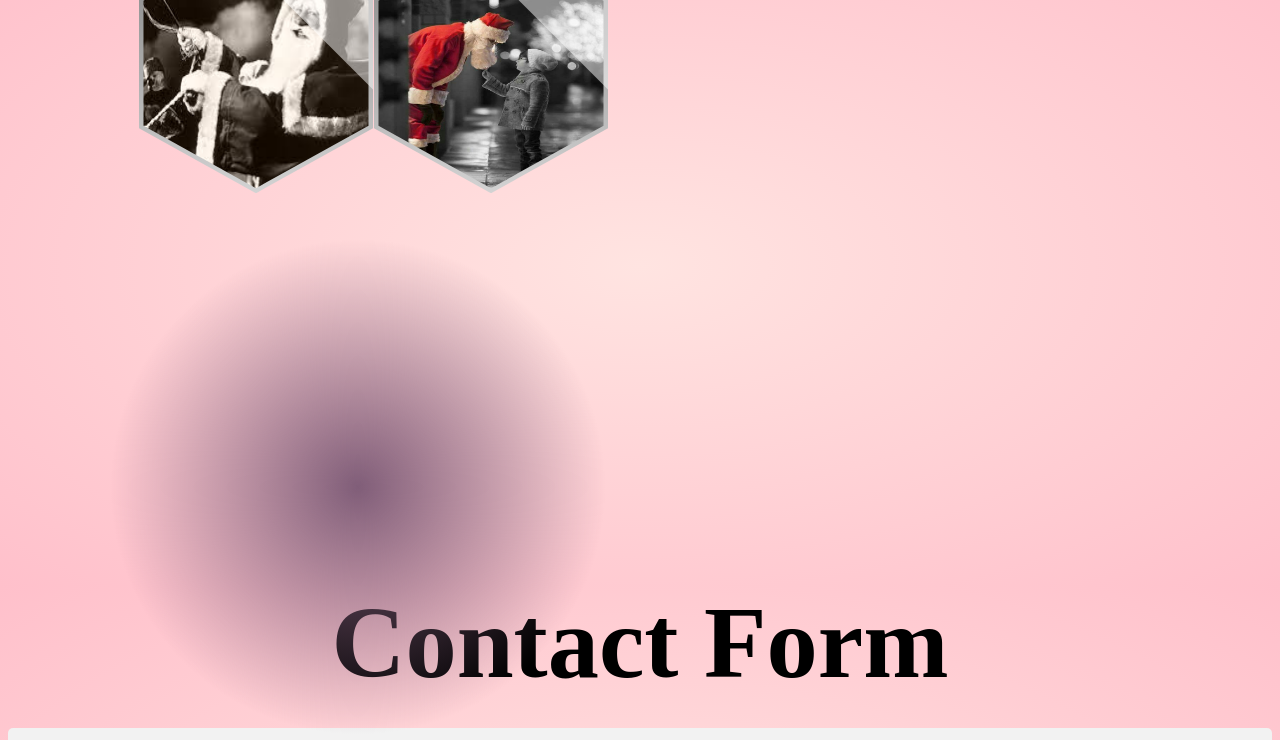
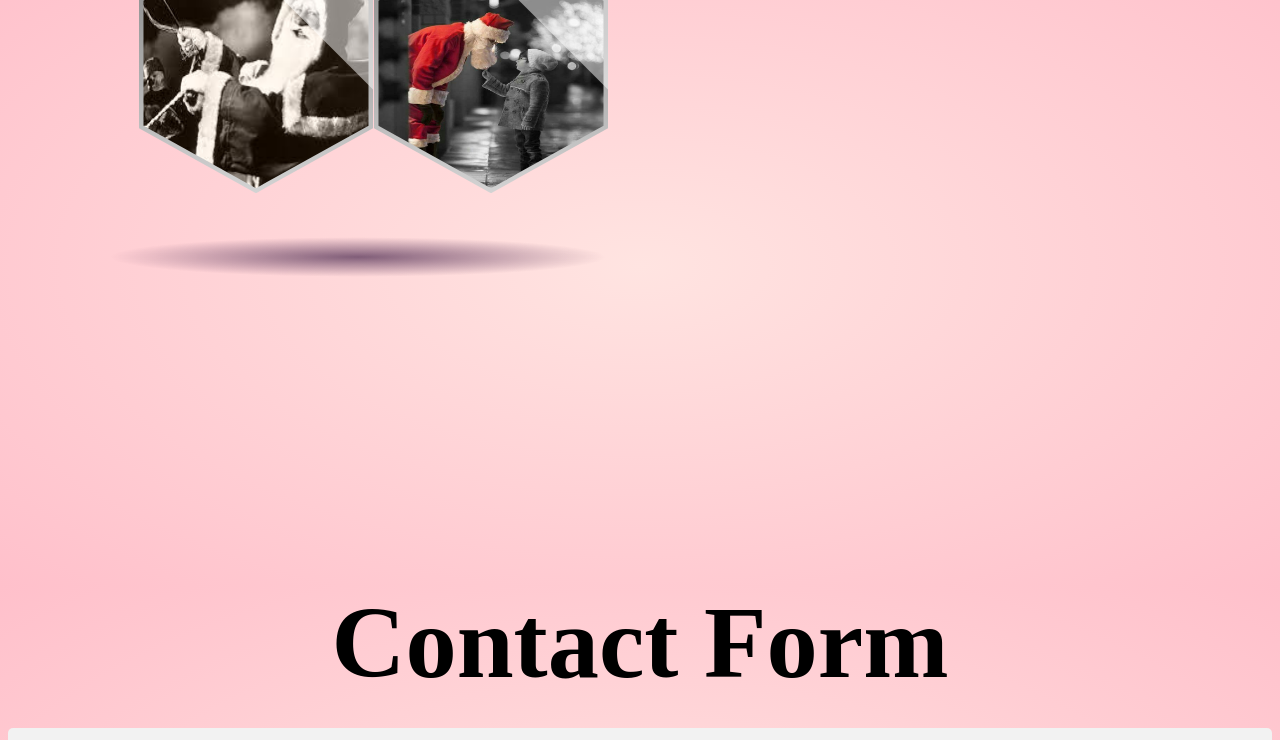
Before and after one commit to GarciaJp-1/Projects, a plain HTML site: page index.html in a window 1280 px wide. Shown: the part 1974-2714 px from the top of the page. Drawn offline with Linux system fonts and the light colour scheme.

Commit message:
Update Galler.css

```diff
--- a/Galler.css
+++ b/Galler.css
@@ -35,7 +35,7 @@ html,body{
   top: 500px;
   left: 100px;
   width: 500px;
-  height: 500px;
+  height: 40px;
   border-radius: 50%;
   background: radial-gradient(#805d78,rgba(0,0,0,0) 70%);
 }
```
